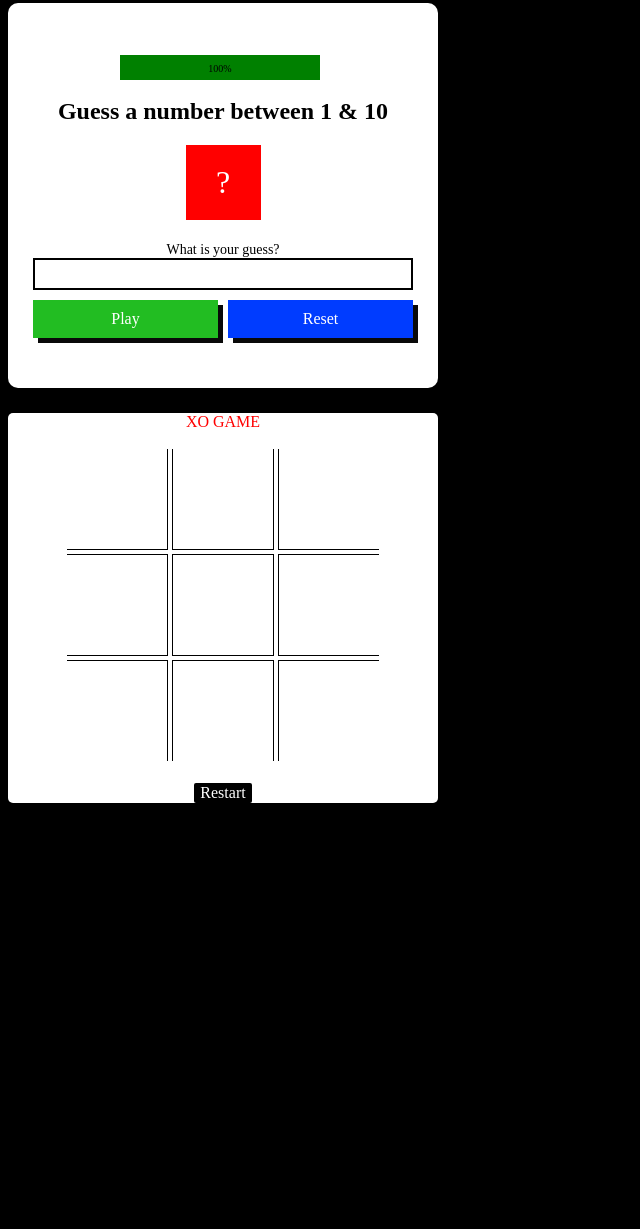
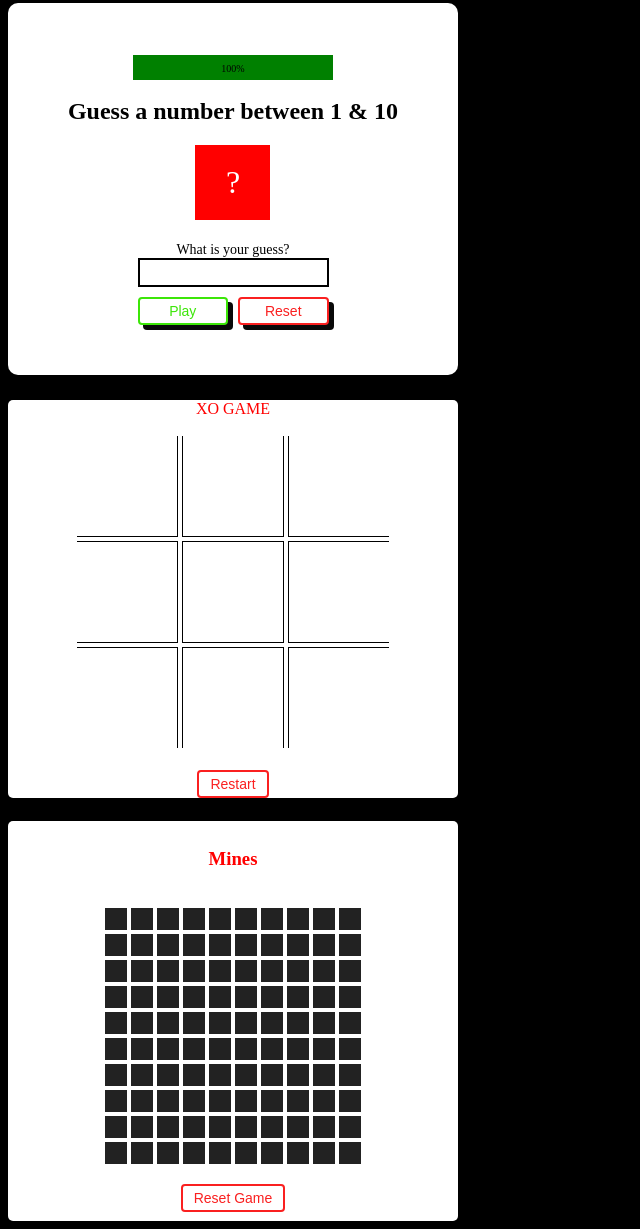
Before and after one commit to AlonsoJIC/LittleGames, a plain HTML site: page index.html in a window 1280 px wide. Shown: the part 405-1634 px from the top of the page, without its empty margins (0-640 px from the left). Before the commit the page ends 1238 px from the top, so only its background shows below. Drawn offline with nearby package versions, Linux system fonts and the light colour scheme.

Commit message:
v4, Mines game -and styles changes

```diff
--- a/index.html
+++ b/index.html
@@ -11,9 +11,6 @@
 <body>
 
 <div class="principal-de-juegos">
-
-
-
 
     <!-- FLIP CARD GAME -->
     <div class="flipWrapper">
@@ -124,6 +121,7 @@
     </div>
     <!-- /FLIP CARD GAME -->
 
+
     <!-- GUESS THE NUMBER GAME -->
     <div class="guessGame">
         <header>
@@ -191,14 +189,23 @@
                 <span class="xoSpan" data-player="none" onclick="play(this)">&nbsp;</span>
             </div>
             <footer>
-                <div>
                     <br>
                     <button class="xoButton" onclick="xoPlayAgain(this)">Restart</button>
-                </div>
             </footer>
         </div>
     </div>
     <!-- XO GAME -->
+
+
+    <!-- MINES GAME -->
+    <div class="mineDiv">
+        <h3>Mines</h3>
+        <table id="mineGrid"></table>
+        <button class="mineButton" onclick="generateMineGrid();">Reset Game</button>
+    </div>
+    <!-- MINES GAME -->
+
+
 
 
 </div>
@@ -207,6 +214,7 @@
     <script src="flipCard.js"></script>
     <script src="guessTheNumber.js"></script>
     <script src="xoGame.js"></script>
+    <script src="mines.js"></script>
 
 </body>
 </html>
--- /dev/null
+++ b/mines.js
@@ -0,0 +1,100 @@
+const mineGrid = document.getElementById("mineGrid");
+let mineLockGame = false;
+// TRUE = VISIBLE MINES / FALSE = IONVISIBLE MINES. But u need change the background color if u want to see the marks.
+const testMode = false;
+generateMineGrid();
+
+// Generate 10 * 10 mineGrid
+function generateMineGrid() {
+    mineLockGame = false;
+    mineGrid.innerHTML = "";
+    for (var i = 0; i < 10; i++) {
+        row = mineGrid.insertRow(i);
+        for (var j = 0; j < 10; j++) {
+            cell = row.insertCell(j);
+            cell.onclick = function () { initMines(this); };
+            var mine = document.createAttribute("mine");
+            mine.value = "false";
+            cell.setAttributeNode(mine);
+        }
+    }
+    generateMines();
+}
+
+// Generate mines randomly
+function generateMines() {
+    // Add 20 mines to game
+    for (var i = 0; i < 20; i++) {
+        var row = Math.floor(Math.random() * 10);
+        var col = Math.floor(Math.random() * 10);
+        var cell = mineGrid.rows[row].cells[col];
+        cell.setAttribute("mine", "true");
+        if (testMode) {
+            cell.innerHTML = "X";
+        }
+    }
+}
+
+// Highlight all mines red
+function revealMines() {
+    for (var i = 0; i < 10; i++) {
+        for (var j = 0; j < 10; j++) {
+            var cell = mineGrid.rows[i].cells[j];
+            if (cell.getAttribute("mine") == "true") {
+                cell.className = "mine";
+            }
+        }
+    }
+}
+
+function checkGameComplete() {
+    var gameComplete = true;
+    for (var i = 0; i < 10; i++) {
+        for (var j = 0; j < 10; j++) {
+            if ((mineGrid.rows[i].cells[j].getAttribute("mine") == "false") && (mineGrid.rows[i].cells[j].innerHTML == "")) {
+                gameComplete = false;
+            }
+        }
+    }
+    if (gameComplete) {
+        revealMines();
+    }
+}
+
+function initMines(cell) {
+    // Check game completed or no
+    if (mineLockGame) {
+        return;
+    } else {
+        // Check user clicked on mine
+        if (cell.getAttribute("mine") == "true") {
+            revealMines();
+            mineLockGame = true;
+        } else {
+            cell.className = "active";
+            // Display number of mines around cell
+            var mineCount = 0;
+            var cellRow = cell.parentNode.rowIndex;
+            var cellCol = cell.cellIndex;
+            for (var i = Math.max(cellRow - 1, 0); i <= Math.min(cellRow + 1, 9); i++) {
+                for (var j = Math.max(cellCol - 1, 0); j <= Math.min(cellCol + 1, 9); j++) {
+                    if (mineGrid.rows[i].cells[j].getAttribute("mine") == "true") {
+                        mineCount++;
+                    }
+                }
+            }
+            cell.innerHTML = mineCount;
+            if (mineCount == 0) {
+                // if cell dont have mine
+                for (var i = Math.max(cellRow - 1, 0); i <= Math.min(cellRow + 1, 9); i++) {
+                    for (var j = Math.max(cellCol - 1, 0); j <= Math.min(cellCol + 1, 9); j++) {
+                        if (mineGrid.rows[i].cells[j].innerHTML == "") {
+                            initMines(mineGrid.rows[i].cells[j]);
+                        }
+                    }
+                }
+            }
+            checkGameComplete();
+        }
+    }
+}
--- a/style.css
+++ b/style.css
@@ -7,8 +7,8 @@ body{
 
 /* FLIP CARD GAME */
 .flipWrapper{
-    padding-right: 40px;
-
+    padding-right: 35px;
+    padding-left: 10px;
     margin-top: 25px;
     margin-bottom: 25px;
     background: #f8f8f8;
@@ -177,13 +177,14 @@ body{
     background-color: rgb(255, 255, 255);
     background-size: cover;
     text-align: center;
+    place-items: center;
 }
 .guessGame-health{
     position: relative;
     width: 200px;
     height: 25px;
     border: 2px solid #fff;
-    margin-left: 85px;
+
 }
 .guessGame-health-number{
     position: absolute;
@@ -219,12 +220,6 @@ body{
     grid-template-columns: repeat(2, 1fr);
     gap: 10px;
 }
-input, button{
-    background: none;
-    font: inherit;
-    color: inherit;
-    border: none;
-}
 .guessGame-guess{
     grid-column: 1/-1;
     padding: 5px;
@@ -236,12 +231,32 @@ input, button{
     cursor: pointer;
 }
 .guessGame-button-play{
-    background-color: rgb(34, 189, 34);
-    color: white;
+    cursor: pointer;
+    font-size: 14px;
+    color: #3ce608;
+    border-radius: 4px;
+    padding: 4px 11px;
+    background: #fff;
+    border: 2px solid #3ce608;
+    transition: 0.3s ease;
+}
+.guessGame-button-play:hover{
+    color: #fff;
+    background: #3ce608;
 }
 .guessGame-button-reset{
-    background-color: rgb(0, 60, 255);
-    color: white;
+    cursor: pointer;
+    font-size: 14px;
+    color: #fa2020;
+    border-radius: 4px;
+    padding: 4px 11px;
+    background: #fff;
+    border: 2px solid #fa2020;
+    transition: 0.3s ease;
+}
+.guessGame-button-reset:hover{
+    color: #fff;
+    background: #fa2020;
 }
 /* /GUESS THE NUMBER GAME */
 
@@ -300,15 +315,19 @@ input, button{
     bottom: 50px;
     top: 0;
 }
-.xoButton{
-    background: rgb(0, 0, 0);
-    border-radius: 2px;
-    color: rgb(255, 255, 255);
-    border: none;
-    outline: none;
+.xoButton {
+    cursor: pointer;
+    font-size: 14px;
+    color: #fa2020;
+    border-radius: 4px;
+    padding: 4px 11px;
+    background: #fff;
+    border: 2px solid #fa2020;
+    transition: 0.3s ease;
 }
-.xoButton:focus{
-    background: silver;
+.xoButton:hover{
+    color: #fff;
+    background: #fa2020;
 }
 .activeBox{
     background: silver;
@@ -327,7 +346,45 @@ input, button{
 
 
 
-/* -------------------- */
-
-
-/* -------------------- */
+/* MINES GAME */
+.mineDiv{
+    border-radius: 5px;
+    display: grid;
+    padding-right: 25px;
+    padding-left: 25px;
+    width: 400px;
+    height: 400px;
+    background-color: white;
+    place-items: center;
+}
+.mineDiv h3{
+    color: #ff0000;
+}
+#mineGrid tr td{
+    border: 1px solid #fff;
+    background-color: #222222;
+    width: 20px;
+    height: 20px;
+    text-align: center;
+}
+#mineGrid tr td.active{
+    background-color: #b4b4b4;
+}
+#mineGrid tr td.mine{
+    background-color: #ff0000;
+}
+.mineButton {
+    cursor: pointer;
+    font-size: 14px;
+    color: #fa2020;
+    border-radius: 4px;
+    padding: 4px 11px;
+    background: #fff;
+    border: 2px solid #fa2020;
+    transition: 0.3s ease;
+}
+.mineButton:hover{
+    color: #fff;
+    background: #fa2020;
+}
+/* /MINES GAME */
```
